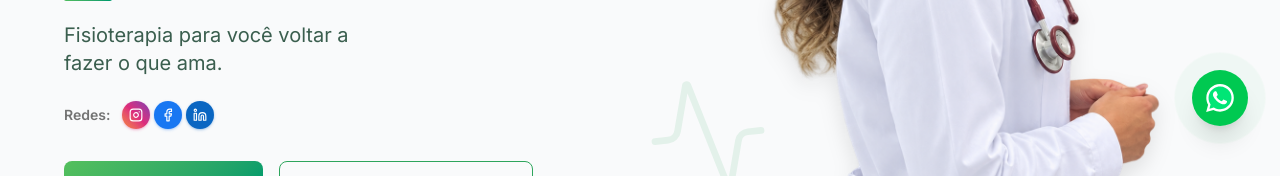
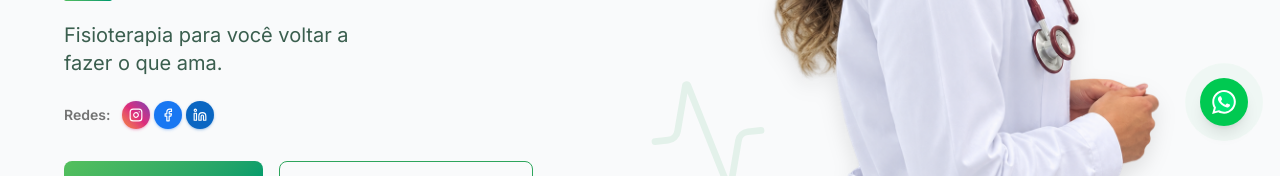
Before and after one commit to Miltonnn/fisioterapia, a Next.js app: page / in a window 1280 px wide. Shown: the part 514-690 px from the top of the page. Built offline with nearby package versions, Linux system fonts and the light colour scheme; no server answers.

Commit message:
refactor: bg footer, icone whatsapp

```diff
--- a/components/layout/Whatsapp.tsx
+++ b/components/layout/Whatsapp.tsx
@@ -190,15 +190,15 @@ export default function Whatsapp() {
         <button
           onClick={() => setOpen(!open)}
           aria-label="Abrir conversa no WhatsApp"
-          className="w-14 h-14 rounded-full bg-green-500 flex items-center justify-center shadow-xl hover:scale-110 transition-transform relative"
+          className="w-12 h-12 rounded-full bg-green-500 flex items-center justify-center shadow-lg hover:scale-110 transition-transform relative"
         >
           <span className="whatsapp-wave"></span>
 
           <Image
             src="/assets/icons/whatsapp.svg"
             alt="WhatsApp"
-            width={28}
-            height={28}
+            width={24}
+            height={24}
           />
         </button>
       </div>
--- a/components/layout/footer/Footer.tsx
+++ b/components/layout/footer/Footer.tsx
@@ -19,7 +19,7 @@ export function Footer() {
   const year = new Date().getFullYear();
 
   return (
-    <footer className="relative overflow-hidden bg-brand-gradient text-white/75">
+    <footer className="relative overflow-hidden bg-heading text-white/75">
       <section className="container grid grid-cols-1 lg:grid-cols-[22rem_1fr] xl:grid-cols-[26rem_1fr]">
         <div className="border-b border-white/20 py-10 lg:col-span-2">
           <Logo variant="light" />
--- a/components/layout/footer/NewsletterForm.tsx
+++ b/components/layout/footer/NewsletterForm.tsx
@@ -122,7 +122,7 @@ export function NewsletterForm() {
           variant="light"
           size="lg"
           disabled={isSubmitting}
-          className="w-full justify-between px-5"
+          className="w-full justify-between px-5 before:bg-primary"
         >
           {isSubmitting ? "Enviando..." : "Cadastrar"}
           <ButtonArrow className="size-5" />
```
